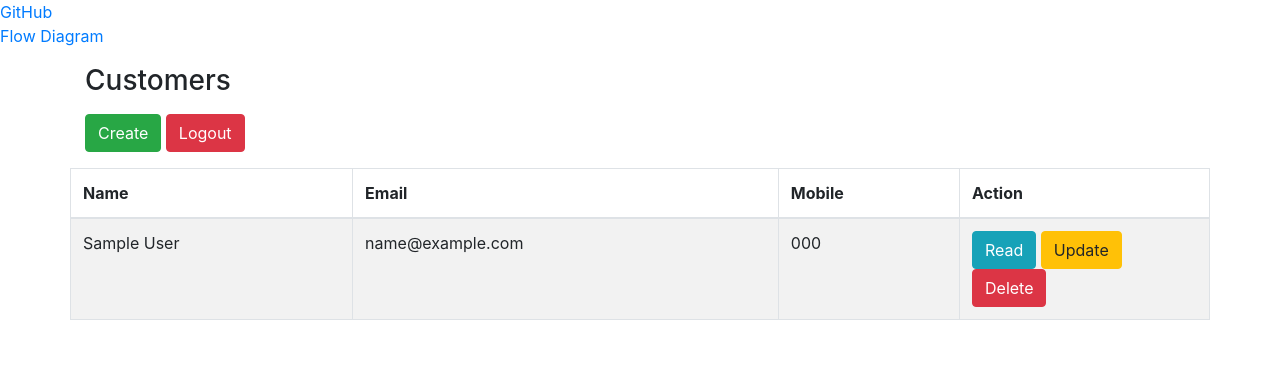
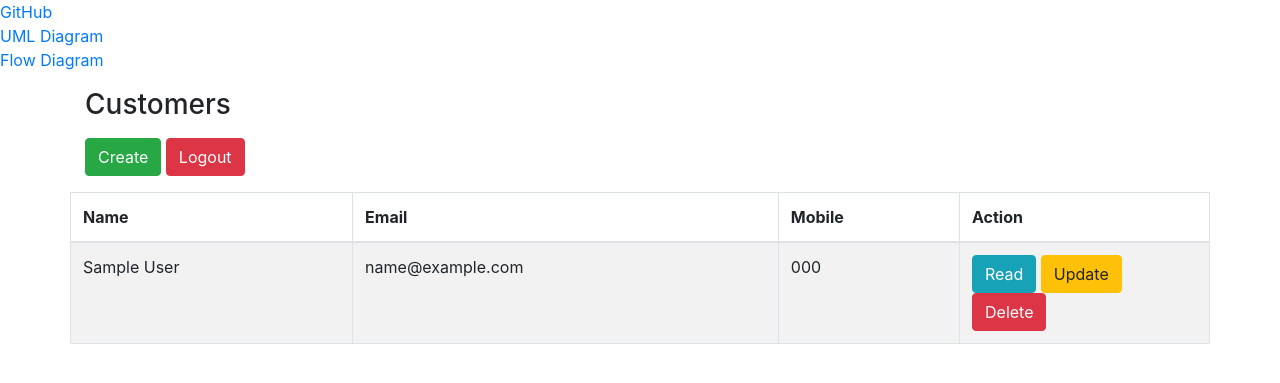
Before and after one commit to FirstYearSuites/CIS355-Prog03, a PHP site: page /customer.php in a window 1280 px wide. Shown: the top 383 px of the page. Run offline with PHP 8.4, Linux system fonts and the light colour scheme; tables that the repository leaves empty or names only in its code hold one stand-in row (values such as "Sample post").

Commit message:
Push
rough draft push

```diff
--- a/customer.class.php
+++ b/customer.class.php
@@ -260,7 +260,8 @@ class Customer {
             </head>
             <body>
                 <a href='https://github.com/FirstYearSuites/Prog03' target='_blank'>GitHub</a><br />
-                <a href='Diagrams/CustomersFlow.pdf' target='_blank'>Flow Diagram</a><br />
+                <a href='UML.pdf' target='_blank'>UML Diagram</a><br />
+		        <a href='flow.pdf' target='_blank'>Flow Diagram</a><br />
                 <div class='container'>
                     <p class='row'>
                         <h3>$this->title" . "s" . "</h3>
```
